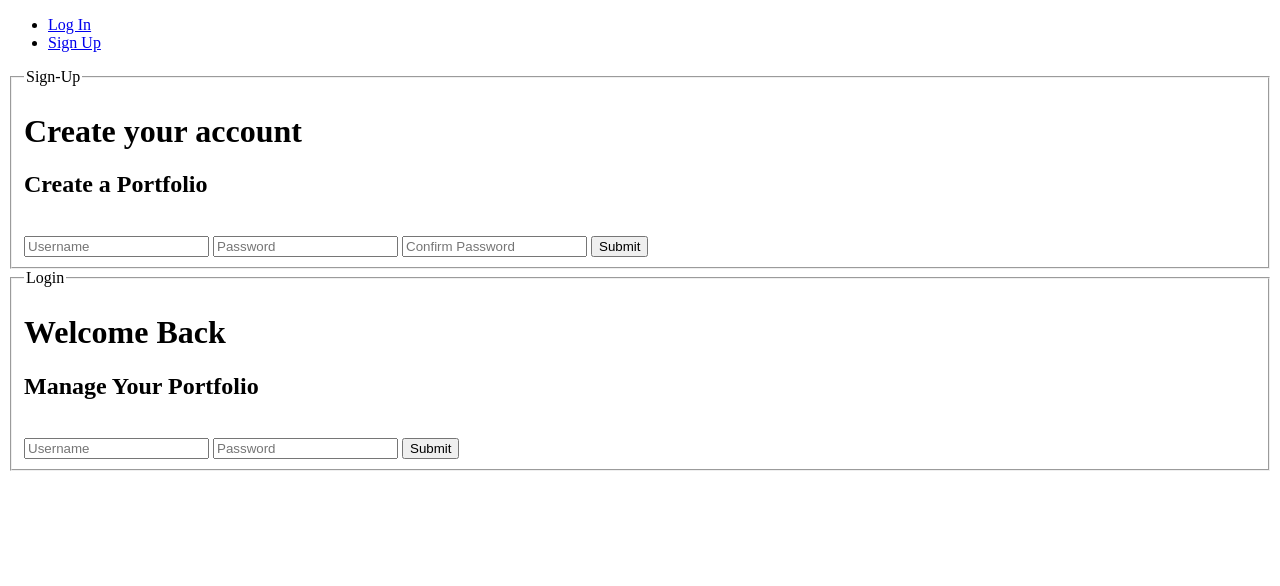
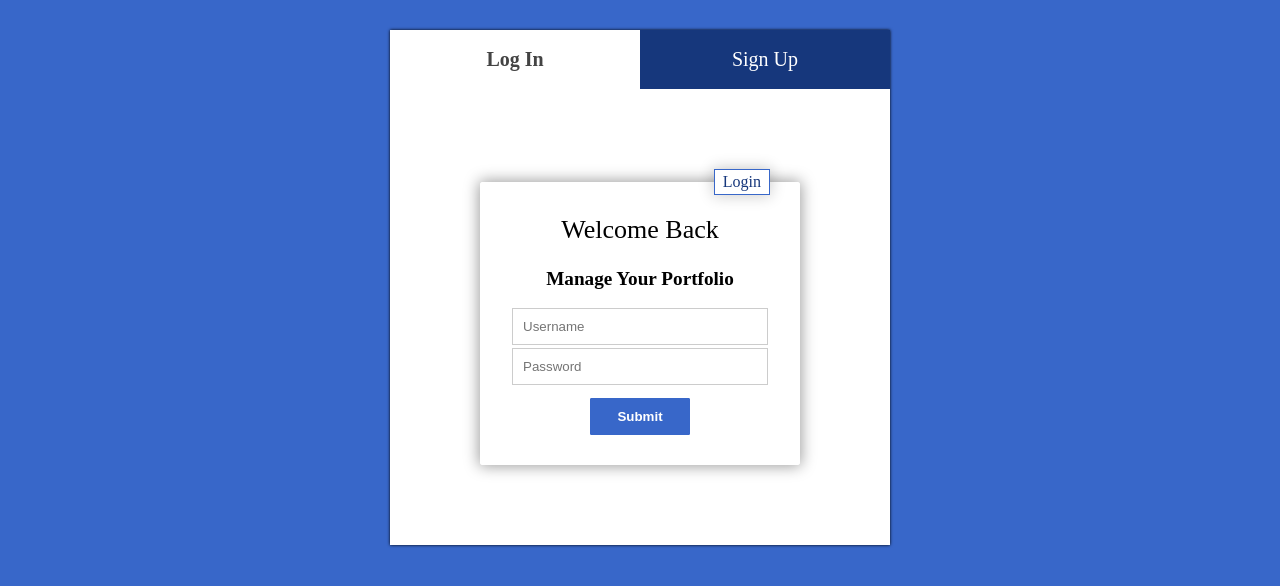
Before and after one commit to Brian-OCarroll/Micro-Manager-Final, a website: page public/index.html in a window 1280 px wide. Drawn offline with nearby package versions, Linux system fonts and the light colour scheme.

Commit message:
added styling for login page

```diff
--- a/public/index.css
+++ b/public/index.css
@@ -1,36 +1,148 @@
-main{
-    max-width: 1000px;
-    margin: 0 auto;
+* {
+    margin: 0;
+    padding: 0;
   }
-.load, .graph.load, .company-info.load{
-    opacity: 1;
+
+  html {
+    height: 100%;
   }
-.graph{
-    opacity: 0;
-    transition: opacity 2s ease-in;
+
+  body {
+    background: #3867c9;
   }
-.chart-js{
-    padding-right: 7px;
-    margin: 10px 0;
+
+  .forms {
+    background: #fff;
+    box-shadow: 0 0 3px #000;
+    margin: 30px auto;
+    max-width: 500px;
+    overflow: hidden;
+    position: relative;
+    padding: 0;
   }
-.graph-buttons{
-    display: flex;
-    justify-content: space-evenly;
-    padding: 10px 0;
+
+  .forms h1 {
+    padding: 0 0 20px 0;
+    font-size: 26px;
+    color: #000;
+    font-weight: lighter;
+    text-align: center;
   }
-.time-button{
-    color: rgb(32, 43, 201);
-    font-family: inherit;
-    border: none;
-    background-color: rgba(255, 0, 0, 0);
+  .forms form {
+    padding: 30px;
+  }
+  #signup {
+    display: none;
+  }
+  .forms .tab-group {
+    list-style: none;
+    padding: 0;
+    margin: 0;
+  }
+  .forms .tab-group:after {
+    content: "";
+    display: table;
+    clear: both;
+  }
+  .forms .tab-group li a {
+    display: block;
     text-decoration: none;
+    padding: 15px;
+    background: #16377c;
+    color: #fff;
+    font-size: 20px;
+    float: left;
+    width: 42.8%;
+    text-align: center;
+    border: 3px solid transparent;
+    -moz-transition: all 0.4s ease-in-out;
+    -o-transition: all 0.4s ease-in-out;
+    -webkit-transition: all 0.4s ease-in-out;
+    transition: all 0.4s ease-in-out;
   }
-.graph-buttons button:hover{
+  .forms .tab-group li a:hover,
+  .forms .tab-group li a:focus {
+    background: #3867c9;
+    color: #fff;
+  }
+  .forms .tab-group .active a {
+    background: #fff;
+    color: #444;
+    border: 3px solid transparent;
+    font-weight: bold;
+  }
+
+  h1 {
+    font-size: 1.5em;
+    margin-bottom: 0.1em;
+  }
+
+  h2 {
+    font-size: 1.2em;
+  }
+
+  #signup,
+  #login {
+    width: 400px;
+    margin: 50px auto;
+    text-align: center;
+    position: relative;
+  }
+
+  #signup fieldset,
+  #login fieldset {
+    background: white;
+    border: 0 none;
+    border-radius: 3px;
+    box-shadow: 0 0 15px 1px rgba(0, 0, 0, 0.4);
+    padding: 20px 30px;
+    box-sizing: border-box;
+    width: 80%;
+    margin: 0 10%;
+  }
+
+  button {
+    width: 100px;
+    background: #3867c9;
+    font-weight: bold;
+    color: white;
+    border: 1px solid #3867c9;
+    border-radius: 1px;
     cursor: pointer;
+    padding: 10px 5px;
+    margin: 10px 5px;
+    -moz-transition: all 0.6s ease-in-out;
+    -o-transition: all 0.6s ease-in-out;
+    -webkit-transition: all 0.6s ease-in-out;
+    transition: all 0.6s ease-in-out;
   }
-.graph-select{
-    color: black;
-    background-color: rgb(190, 21, 21);
-    outline: none;
-    border-radius: 50px;
+
+  button:hover,
+  button:focus {
+    background: white;
+    color: #3867c9;
+    border: 1px solid #3867c9;
   }
+
+  legend {
+    color: #16377c;
+    text-align: right;
+    border: 1px solid #3867c9;
+    padding: 0.2em 0.5em;
+    background-color: white;
+    box-shadow: 0 0 15px 1px rgba(0, 0, 0, 0.2);
+  }
+
+  input {
+    margin-bottom: 3px;
+    padding: 10px;
+    width: 90%;
+    border: 1px solid #ccc;
+    display: inline-block;
+  }
+
+  input[type="text"]:focus,
+  input[type="email"]:focus,
+  input[type="password"]:focus {
+    border: 3px solid #3867c9;
+  }
```
Lines whose indentation alone changed are shown as unchanged.
